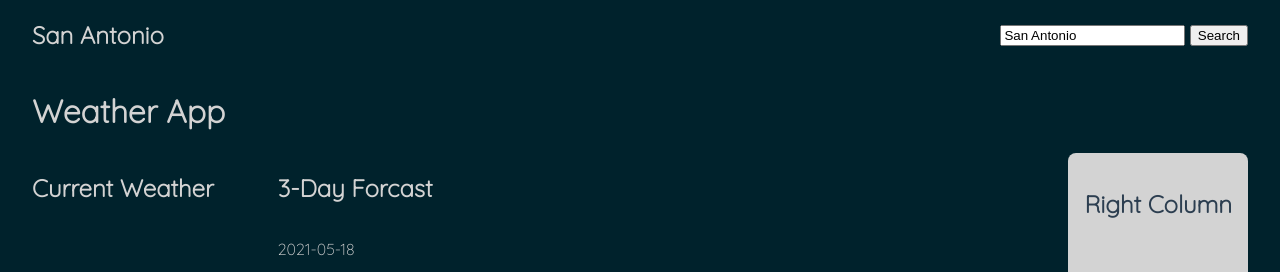
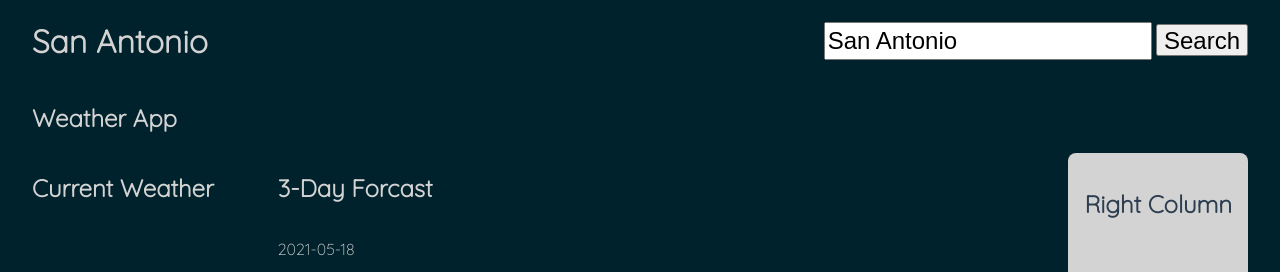
Before and after one commit to donelleharris/my-weather-app, a website built with Vite: page index.html in a window 1280 px wide. Shown: the top 272 px of the page. Built offline with nearby package versions, Linux system fonts and the light colour scheme; no server answers.

Commit message:
Continue styling & layout changes to header element

```diff
--- a/index.html
+++ b/index.html
@@ -10,13 +10,13 @@
   </head>
   <body>
     <header>
-      <h2 id="location">Current Location</h2>
+      <h1 id="location">Current Location</h1>
       <form id="weatherSearch">
         <input name="searchValue" id="searchValue" type="text" value="San Antonio">
-        <button type="submit">Search</button>
+        <button class="search" type="submit">Search</button>
       </form>
     </header>
-    <h1>Weather App</h1>
+    <h2>Weather App</h2>
     <main>
       <section class="current">
         <h2>Current Weather</h2>
--- a/main.js
+++ b/main.js
@@ -2,9 +2,10 @@ import './style.css'
 
 let input;
 let searchResult = "San Antonio";
-let currentLocation = document.querySelector("#location");
+let searchNewLocation = document.querySelector("#location");
 async function getWeather(){
-  currentLocation.innerHTML = searchResult;
+
+  searchNewLocation.innerHTML = searchResult;
   const weatherApiKey = "42b8df01e13a4b0791313017211905";
   const weatherApiUrl = `https://api.weatherapi.com/v1/forecast.json?key=${weatherApiKey}&q=${searchResult}&days=3&aqi=no&alerts=no`
   const data = await fetch(weatherApiUrl)
@@ -49,7 +50,7 @@ function buildForecast({date, day}){
     <p>Wind speed: <span class="wind">${day.maxwind_mph} mph S</span></p>
   </div>`
 }
-function searchLocation(e){
-  e.preventDefault()
+function searchLocation(event){
+  event.preventDefault();
 
 }
--- a/style.css
+++ b/style.css
@@ -16,6 +16,15 @@ header{
   display: flex;
   justify-content: space-between;
   align-items: center;
+}
+#searchValue{
+  height: 2rem;
+  width: 20rem;
+  font-size: 1.5rem;
+}
+.search{
+  height: 2rem;
+  font-size: 1.5rem;
 }
 main{
   display: flex;
```
